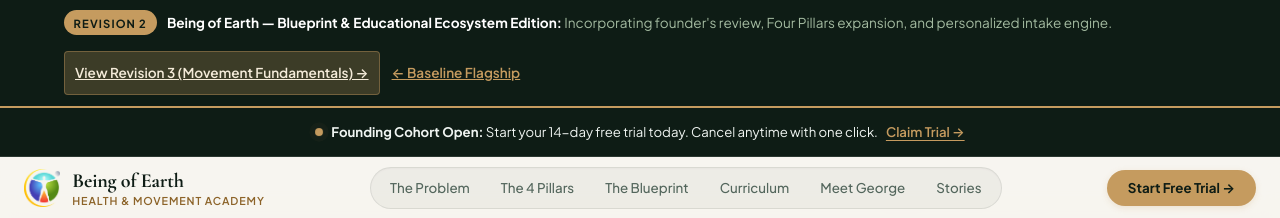
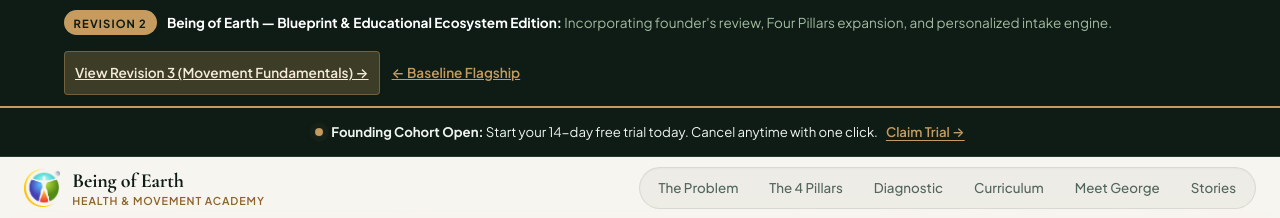
Before and after one commit to cmiller1466-ship-it/Being_Of_Earth_George, a plain HTML site: page diagnostic.html in a window 1280 px wide. Shown: the top 218 px of the page. Drawn offline with Linux system fonts and the light colour scheme; grey boxes are pictures that could not be loaded.

Commit message:
feat(header): remove redundant Start Free Trial button from header

```diff
--- a/diagnostic.html
+++ b/diagnostic.html
@@ -30,7 +30,7 @@
   <link rel="icon" type="image/png" href="assets/icons/being-of-earth-logo-v2.png">
 
   <!-- Self-Hosted Sovereign Fonts loaded via style.css (Zero CDN latency, Zero telemetry) -->
-  <link rel="stylesheet" href="style.css?v=3.3">
+  <link rel="stylesheet" href="style.css?v=3.4">
 
   <!-- Schema.org JSON-LD Structured Data for Rich Search Snippets -->
   <script type="application/ld+json">
@@ -118,17 +118,13 @@
           <ul class="nav-links">
             <li><a href="#problem">The Problem</a></li>
             <li><a href="#methodology">The 4 Pillars</a></li>
-            <li><a href="#blueprint">The Blueprint</a></li>
+            <li><a href="#diagnostic">Diagnostic</a></li>
             <li><a href="#curriculum">Curriculum</a></li>
             <li><a href="#about">Meet George</a></li>
             <li><a href="#testimonials">Stories</a></li>
           </ul>
         </div>
       </nav>
-
-      <div class="nav-actions">
-        <a href="https://go.beingofearth.com" class="btn btn-primary-nav" target="_blank" rel="noopener">Start Free Trial &rarr;</a>
-      </div>
     </div>
   </header>
 
```
Also changed, not shown: blueprint.html (+1 -5 lines), fundamentals.html (+1 -5 lines), index.html (+1 -5 lines), src/blueprint.html (+1 -5 lines), src/diagnostic.html (+2 -6 lines), src/fundamentals.html (+1 -5 lines), src/index.html (+1 -5 lines), 1 other file.
